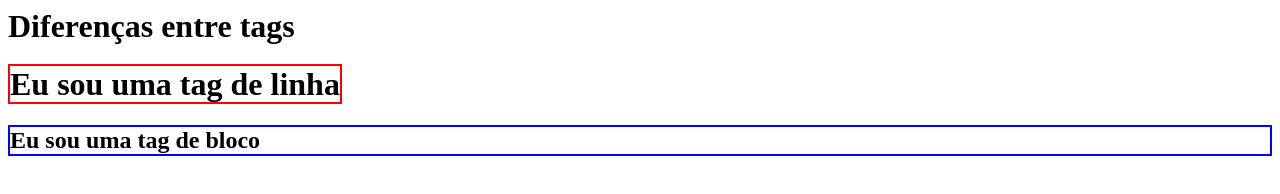
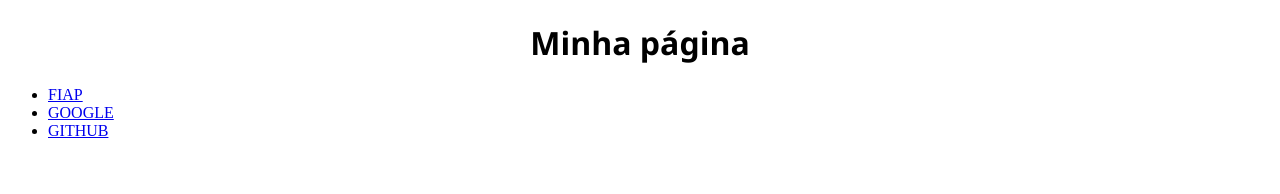
Before and after one commit to victoraugustogfavaro/projeto-inicial, a plain HTML site: page index.html in a window 1280 px wide. Drawn offline with Linux system fonts and the light colour scheme.

Commit message:
Página básica

```diff
--- a/index.html
+++ b/index.html
@@ -1,14 +1,22 @@
-<!DOCYTPE html> <!-- Esse é o DTD do HTML 5. -->
-
+<!DOCTYPE html> <!-- Esse é o DTD do HTML 5. -->
 <html lang="pt-br">
-  <head>
-	<meta charset = "UTF-8"/>
-	<meta name= "viewport" content="width=device-width,initial-scale=1.0"/>
+<head>
+	<meta charset="UTF-8">
+	<meta name="viewport" content="width=device-width, initial-scale=1.0">
 	<title>Exemplo HTML</title>
-  </head>
-  <body>
-	<h1>Diferenças entre tags<h1>
-	<span style="border: 2px solid #f00;">Eu sou uma tag de linha</span>
-	<h2 style="border: solid 2px #00f;">Eu sou uma tag de bloco</h2>
-  </body>
+</head>
+<body>
+	<div class="container">
+		<header class="cabecalho">
+			<h1 style="text-align: center; font-family: 'Segoe UI', Tahoma, Geneva, Verdana, sans-serif;">Minha página</h1>
+			<nav>
+				<ul>
+					<li><a href="https://www.fiap.com.br" target="_blank">FIAP</a></li>
+					<li><a href="https://www.google.com" target="_blank">GOOGLE</a></li>
+					<li><a href="https://www.github.com" target="_blank">GITHUB</a></li>
+				</ul>
+			</nav>
+		</header>
+	</div>
+</body>
 </html>
```
